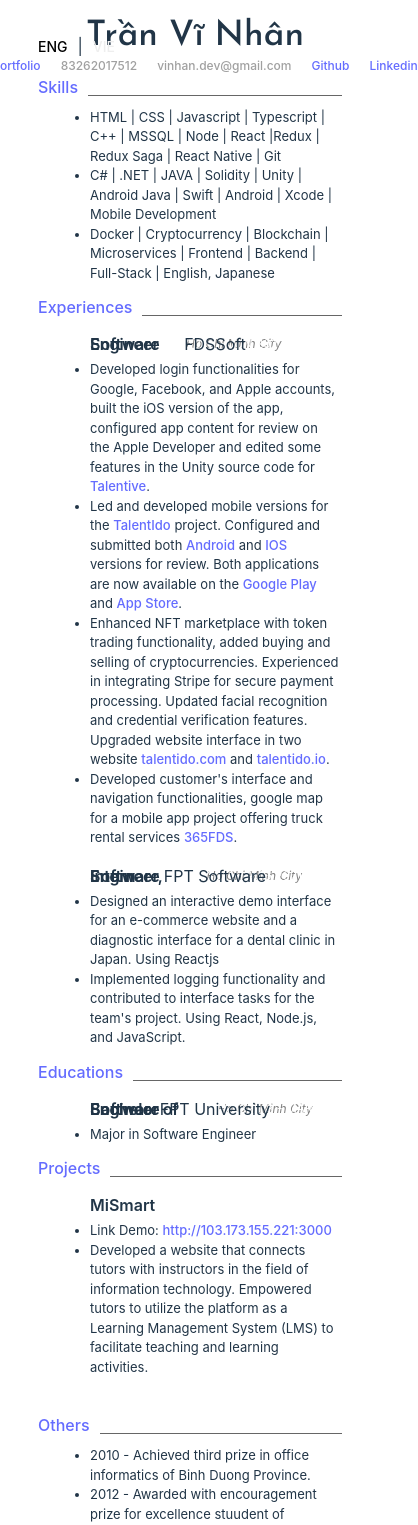
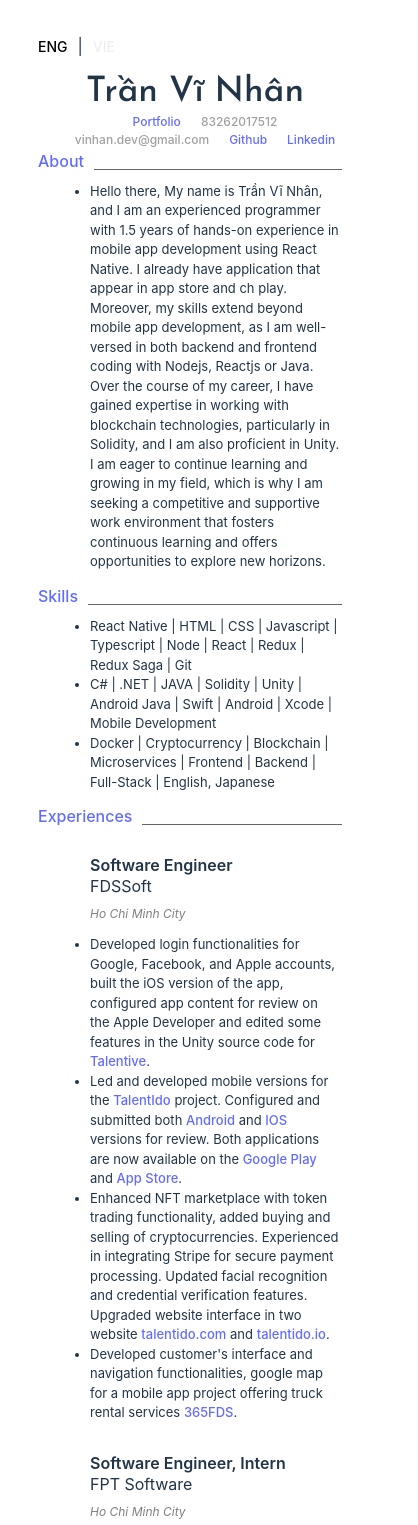
Before and after one commit to vinhandev/resume, a React (Vite) app: page / in a window 390 px wide. Shown: the top 1525 px of the page, 418 px wide, since content can reach past the window. Built offline with nearby package versions, Linux system fonts and the light colour scheme.

Commit message:
update code

```diff
--- a/index.html
+++ b/index.html
@@ -3,8 +3,8 @@
   <head>
     <meta charset="UTF-8" />
     <meta name="viewport" content="width=device-width, initial-scale=1.0" />
-    <title>Tran Vi Nhan - Full Stack Developer</title>
-
+    <title>Tran Vi Nhan</title>
+    <link rel="icon" type="image/x-icon" href="/src/assets/icon.png">
     <!-- FONT -->
 
     <link rel="preconnect" href="https://fonts.googleapis.com" />
--- a/src/App.tsx
+++ b/src/App.tsx
@@ -17,16 +17,7 @@ const HeaderName = ({
         position: "relative",
       }}
     >
-      <div
-        style={{
-          position: "absolute",
-          top: 0,
-          left: 0,
-          display: "flex",
-          flexDirection: "row",
-          alignItems: "center",
-        }}
-      >
+      <div className="language_bar">
         <p
           className={`language ${isEnglish ? "text" : ""}`}
           onClick={() => {
@@ -116,6 +107,7 @@ const ContactInformation = ({
       style={{
         display: "flex",
         flexDirection: "row",
+        flexWrap: "wrap",
         justifyContent: "center",
       }}
     >
@@ -215,6 +207,22 @@ const Divider = ({ text }: { text: string }) => {
   );
 };
 
+const IntroducePart = ({
+  name,
+  introduce,
+}: {
+  name: string;
+  introduce: string;
+}) => {
+  return (
+    <div>
+      <Divider text={name} />
+      <ul>
+        <li>{introduce}</li>
+      </ul>
+    </div>
+  );
+};
 const SkillPart = ({ name, skills }: { name: string; skills: string[] }) => {
   return (
     <div>
@@ -242,12 +250,12 @@ const ExperienceTitle = ({
   return (
     <div
       style={{
-        lineHeight: 0,
         margin: 0,
         position: "relative",
         display: "flex",
         flexDirection: "row",
         alignItems: "center",
+        flexWrap: "wrap",
         justifyContent: "space-between",
       }}
     >
@@ -259,19 +267,7 @@ const ExperienceTitle = ({
       >
         {text}
       </p>
-      <p
-        style={{
-          textAlign: "center",
-          position: "absolute",
-          left: 0,
-          right: 0,
-          top: 0,
-          bottom: 0,
-          alignSelf: "center",
-        }}
-      >
-        {company}
-      </p>
+      <p className="company">{company}</p>
       <p
         style={{
           fontStyle: "italic",
@@ -429,8 +425,10 @@ export interface DataPayload {
     projects: string;
     others: string;
     viewMore: string;
+    introduceLabel: string;
   };
   name: string;
+  introduce: string;
   portfolioLink: string;
   phoneLink: string;
   phoneDisplay: string;
@@ -469,8 +467,10 @@ function App() {
       others: "Others",
       projects: "Projects",
       viewMore: "View More",
+      introduceLabel: "About",
     },
     name: "Trần Vĩ Nhân",
+    introduce: "Hello there, My name is Trần Vĩ Nhân, and I am an experienced programmer with 1.5 years of hands-on experience in mobile app development using React Native. I already have application that appear in app store and ch play. Moreover, my skills extend beyond mobile app development, as I am well-versed in both backend and frontend coding with Nodejs, Reactjs or Java. Over the course of my career, I have gained expertise in working with blockchain technologies, particularly in Solidity, and I am also proficient in Unity. I am eager to continue learning and growing in my field, which is why I am seeking a competitive and supportive work environment that fosters continuous learning and offers opportunities to explore new horizons. ",
     email: "vinhan.dev@gmail.com",
     githubLink: "https://github.com/tranvinhan2k",
     linkedin: "https://www.linkedin.com/in/nhan-tran-582005278/",
@@ -478,7 +478,7 @@ function App() {
     phoneLink: "84362017512",
     portfolioLink: "https://portfolio-vinhandev.vercel.app/",
     skills: [
-      "HTML | CSS | Javascript | Typescript | C++ | MSSQL | Node | React |Redux | Redux Saga | React Native | Git",
+      "React Native | HTML | CSS | Javascript | Typescript | Node | React | Redux | Redux Saga | Git",
       " C# | .NET | JAVA | Solidity | Unity | Android Java | Swift | Android | Xcode | Mobile Development",
       "Docker | Cryptocurrency | Blockchain | Microservices | Frontend | Backend | Full-Stack | English, Japanese",
     ],
@@ -537,14 +537,17 @@ function App() {
       others: "Others",
       projects: "Projects",
       viewMore: "Xem thêm",
+      introduceLabel: "Introduce",
     },
     name: "Trần Vĩ Nhân",
+    introduce: "Tên tôi là Trần Vĩ Nhân, và tôi là một lập trình viên có kinh nghiệm với 1.5 năm thực tiễn trong việc phát triển ứng dụng di động bằng React Native. Tôi đã thành công trong việc phát triển các ứng dụng đã xuất hiện trên cả App Store và Google Play.  Ngoài khả năng vững vàng trong việc phát triển ứng dụng di động, tôi còn am hiểu và có kỹ năng phát triển cả phần backend và frontend với Node.js, React.js hoặc Java. Từng bước đi trong sự nghiệp, tôi đã có được sự chuyên môn trong công nghệ blockchain, đặc biệt là Solidity, và tôi cũng thành thạo Unity. Điều thú vị khiến tôi luôn hăng hái là sự khao khát học hỏi và phát triển bản thân trong lĩnh vực này. Đó là lý do tại sao tôi đang tìm kiếm một môi trường làm việc cạnh tranh và hỗ trợ, nơi tạo điều kiện liên tục học hỏi và cung cấp cơ hội khám phá những điều mới mẻ. Tôi tin rằng khả năng kỹ thuật của mình, kết hợp với tính tò mò và thân thiện, sẽ là đóng góp quan trọng cho bất kỳ dự án hay nhóm công việc nào. Tôi thực sự háo hức với viễn cảnh được gia nhập một tổ chức sáng tạo, chung tay xây dựng sự đam mê với công nghệ và tạo điều kiện để phát triển cá nhân và chuyên môn. Cám ơn vì đã xem xét đơn của tôi. Tôi rất mong muốn đối mặt với những thử thách mới và đóng góp mạnh mẽ cho thành công của những dự án tương lai của chúng ta.",
     email: "vinhan.dev@gmail.com",
     githubLink: "https://github.com/tranvinhan2k",
     linkedin: "https://www.linkedin.com/in/nhan-tran-582005278/",
     phoneDisplay: "83262017512",
     phoneLink: "84362017512",
     portfolioLink: "https://portfolio-vinhandev.vercel.app/",
+
     skills: [
       "HTML | CSS | Javascript | Typescript | C++ | MSSQL | Node | React |Redux | Redux Saga | React Native | Git",
       " C# | .NET | JAVA | Solidity | Unity | Android Java | Swift | Android | Xcode | Mobile Development",
@@ -662,6 +665,7 @@ function App() {
         phoneLink={data.phoneLink}
         portfolioLink={data.portfolioLink}
       />
+      <IntroducePart name={data.config.introduceLabel} introduce={data.introduce} />
       <SkillPart name={data.config.skillLabel} skills={data.skills} />
       <ExperiencesPart
         name={data.config.experiences}
--- a/src/index.css
+++ b/src/index.css
@@ -53,7 +53,7 @@ button:focus-visible {
     background-color: #ffffff;
   }
   .text {
-    color: "black";
+    color: black;
   }
   a:hover {
     color: #747bff;
@@ -62,3 +62,33 @@ button:focus-visible {
     background-color: #f9f9f9;
   }
 }
+
+.company {
+  text-align: center;
+  position: absolute;
+  left: 0;
+  right: 0;
+  top: 0;
+  bottom: 0;
+  align-self: center;
+}
+.language_bar {
+  position: absolute;
+  top: 0;
+  left: 0;
+  display: flex;
+  flex-direction: row;
+  align-items: center;
+}
+@media screen and (max-width: 768px) {
+  .company {
+    position: absolute;
+    display: flex;
+    flex-direction: row;
+    align-items: center;
+  }
+  .language_bar {
+    position: relative;
+    align-self: center;
+  }
+}
```
Also changed, not shown: src/assets/icon.png (added).
